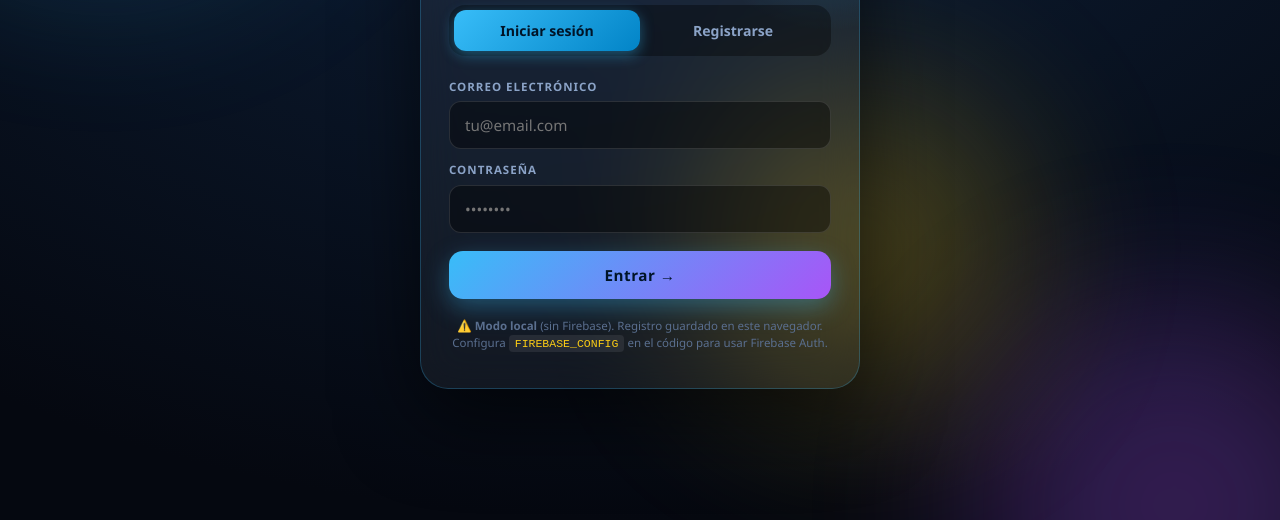
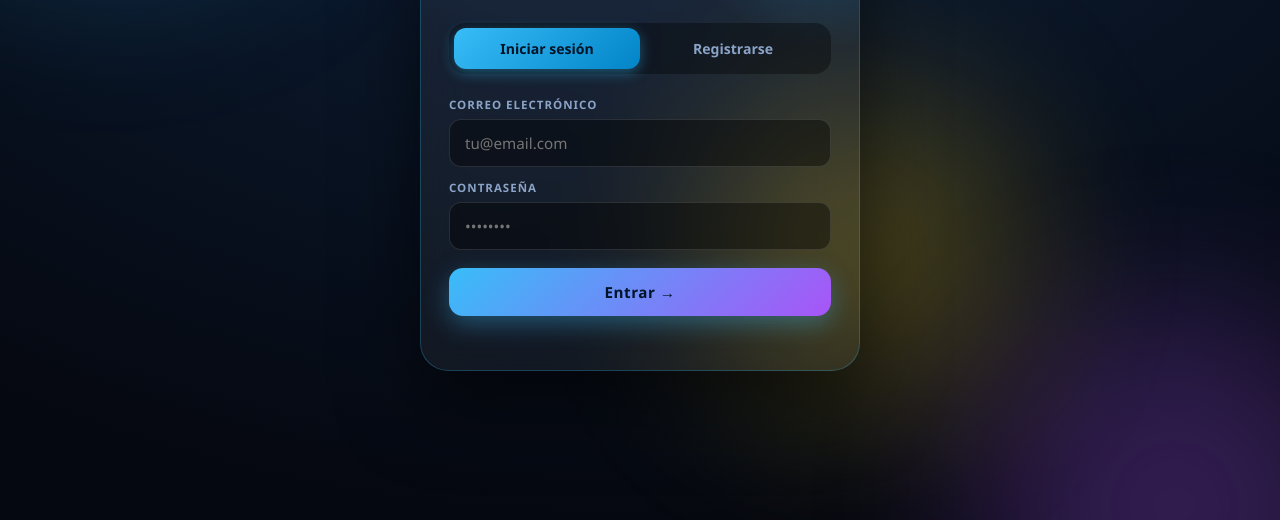
Before and after one commit to ateneosapereaude/ateneosapereaude.github.io, a plain HTML site: page ateneodev.html in a window 1280 px wide. Shown: the part 280-800 px from the top of the page. Drawn offline with Linux system fonts and the light colour scheme.

Commit message:
Update ateneodev.html

```diff
--- a/ateneodev.html
+++ b/ateneodev.html
@@ -1053,7 +1053,7 @@ async function initFirebase(){
   const isPlaceholder = !FIREBASE_CONFIG.apiKey || FIREBASE_CONFIG.apiKey === 'TU_API_KEY';
   if(isPlaceholder){
     console.log('[ateneodev] Firebase no configurado → usando auth local');
-    $('demoNote').innerHTML = '⚠️ <strong>Modo local</strong> (sin Firebase). Registro guardado en este navegador.<br>Configura <code>FIREBASE_CONFIG</code> en el código para usar Firebase Auth.';
+    $('demoNote').innerHTML = '';
     return false;
   }
   try{
```
